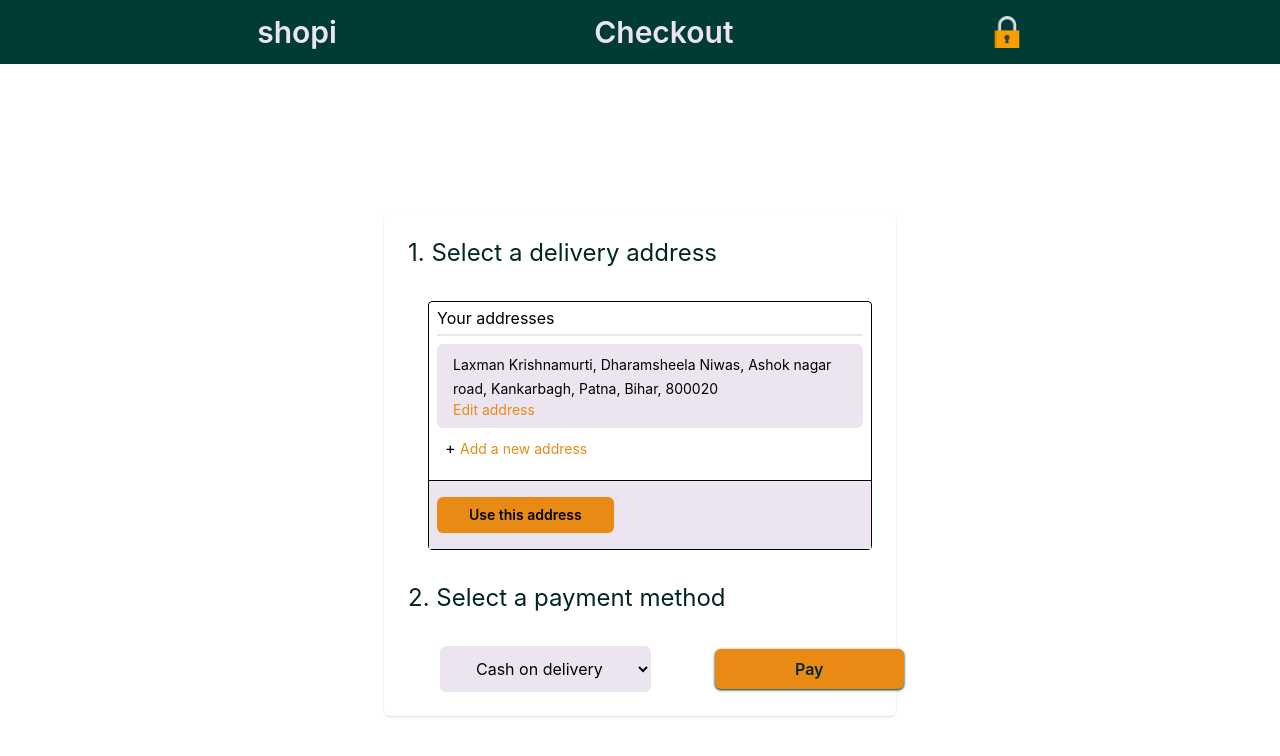
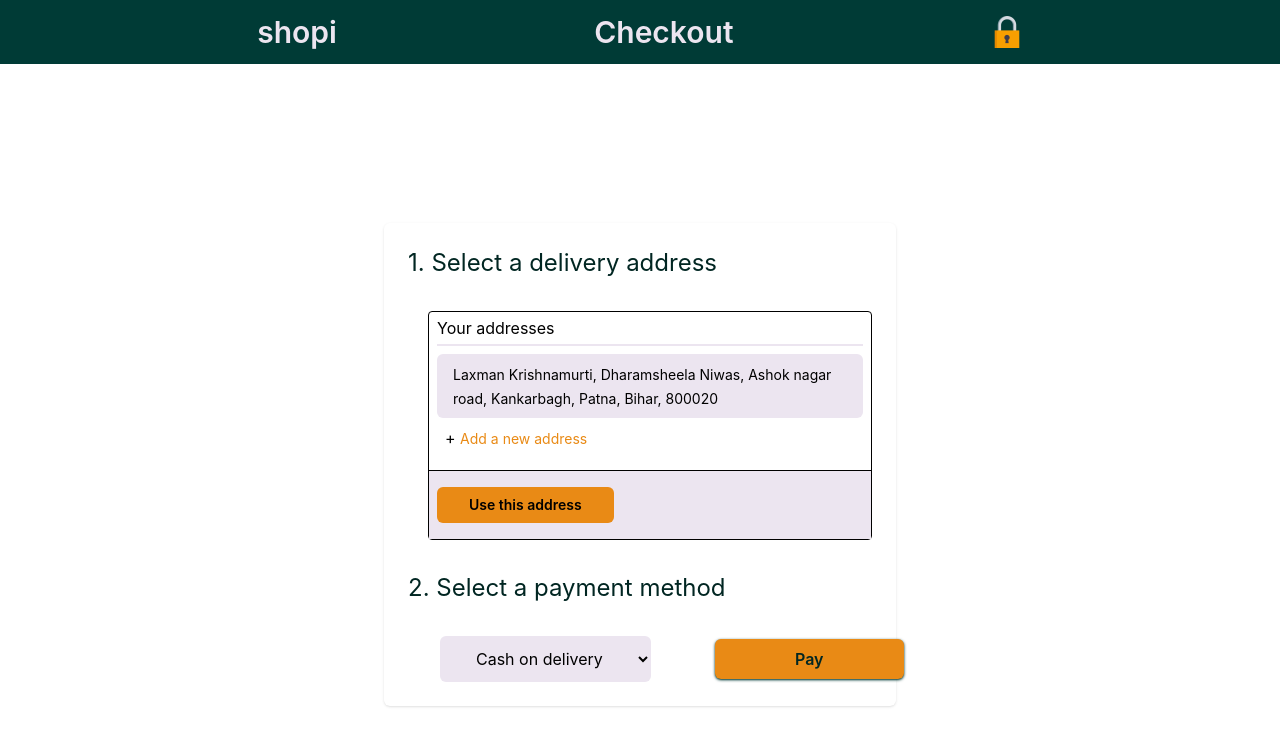
Before and after one commit to laxmankrishnamurti/E-Commerce-Site, a React (Vite) app in the folder Frontend/: page /checkout in a window 1280 px wide. Shown: the top 756 px of the page. Built offline with nearby package versions, Linux system fonts and the light colour scheme.

Commit message:
removing edit address button

```diff
--- a/Frontend/src/components/checkout/checkoutBox/CheckoutBox.tsx
+++ b/Frontend/src/components/checkout/checkoutBox/CheckoutBox.tsx
@@ -27,7 +27,6 @@ function CheckoutBox() {
             <div className="border border-bg"></div>
             <div className="bg-bg px-4 py-2 my-2 rounded-md">
               <span className="text-sm">Laxman Krishnamurti, Dharamsheela Niwas, Ashok nagar road, Kankarbagh, Patna, Bihar, 800020</span>
-              <button className="text-cta block hover:underline text-sm">Edit address</button>
             </div>
             <div className="ml-2 mb-4">
               <span> + </span>
```
